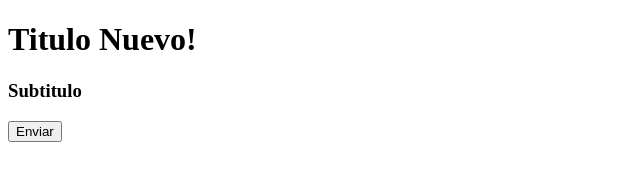
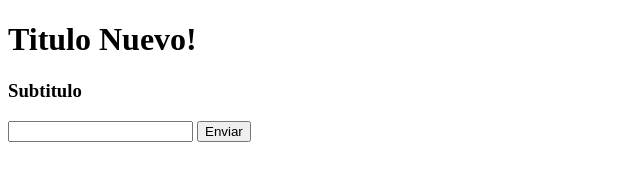
Before and after one commit to juanbmnt/hello-world-git, a plain HTML site: page index.html in a window 1280 px wide. Shown: the whole page, without its empty margins (0-640 px from the left). Drawn offline with Linux system fonts and the light colour scheme.

Commit message:
Se modifico el form

```diff
--- a/index.html
+++ b/index.html
@@ -10,6 +10,7 @@
     <h1>Titulo Nuevo!</h1>
     <h3>Subtitulo</h3>
     <form action="#" method="get">
+        <input type="text" name="firstname" id="firstName">
         <input type="button" value="Enviar">
     </form>
 </body>
```
